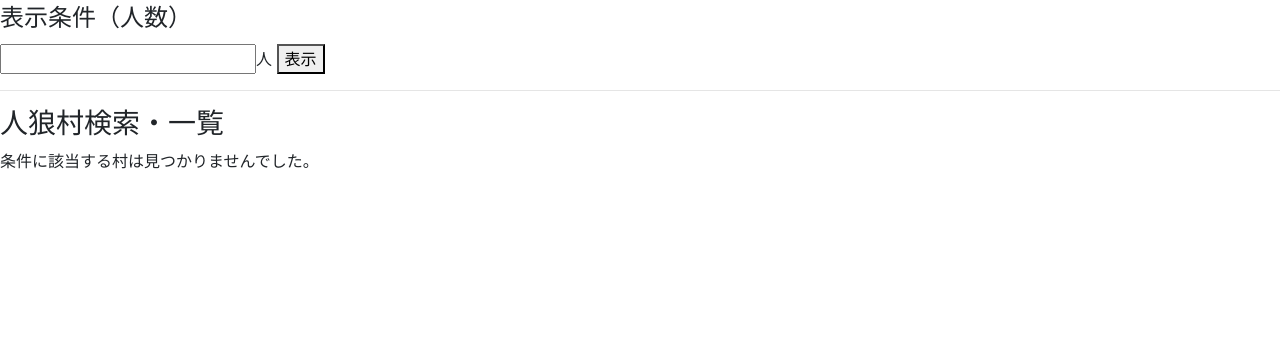
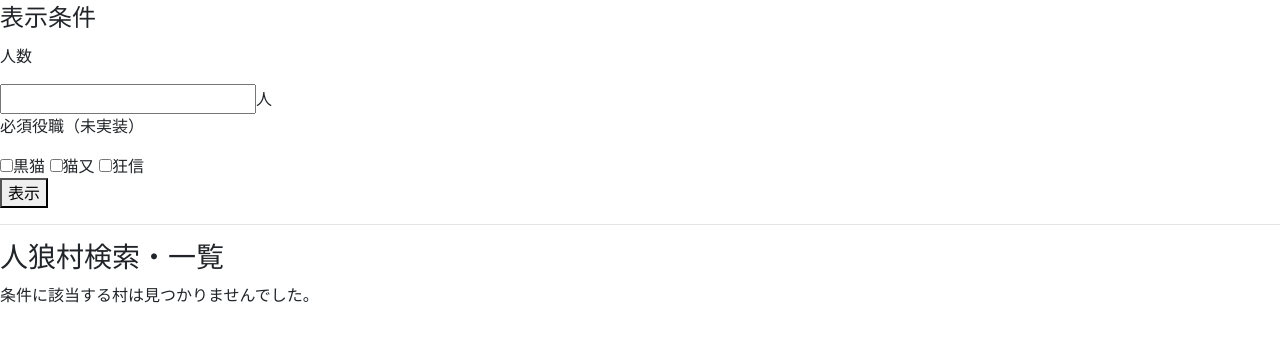
Before and after one commit to bopopescu/jinromura, a Django app: page /jinromura/ in a window 1280 px wide. Shown: the top 342 px of the page. Run offline with Django 3.2, Linux system fonts and the light colour scheme; data comes from the database, SQL or seed files in the repository; both versions use the stored data as it was after the commit; some libraries are stand-ins or nearby versions.

Commit message:
検索条件の表示

```diff
--- a/jinromura/templates/jinromura/index.html
+++ b/jinromura/templates/jinromura/index.html
@@ -12,16 +12,37 @@
   </head>
   <body>
     <form method="get" action="" name="filter_form">
-      <legend>表示条件（人数）</legend>
-      <input type="number" id="filter_name"
-          name="people"
-          value={{ request.GET|people }}>人
+      <legend>表示条件</legend>
+      <p>人数</p>
+      <div>
+        <input type="number" id="filter_people"
+            name="people"
+            value={{ request.GET|people }}>人
+      </div>
+      <p>必須役職（未実装）</p>
+      <div>
+        <input type="checkbox" id="filter_chara"
+            name="chara"
+            value="black_cat">黒猫
+        <input type="checkbox" id="filter_chara"
+            name="chara"
+            value="nekomata">猫又
+        <input type="checkbox" id="filter_chara"
+            name="chara"
+            value="fanatic">狂信
+      </div>
       <button id="filter">表示</button>
     </form>
       <hr>
     <h3>人狼村検索・一覧</h3>
     <!-- クエリが空でないとき一覧表示-->
       {% if village_list %}
+      <h4>検索条件</h4>
+      {% if request.GET|people %}
+      <p>人数：{{request.GET|people}}</p>
+      {% else %}
+      <p>人数：指定なし</p>
+      {% endif %}
         {% for village in village_list %}
         <!-- カード形式で表示-->
         <div class="card" style="width:30rem;">
```
Also changed, not shown: db.sqlite3.
